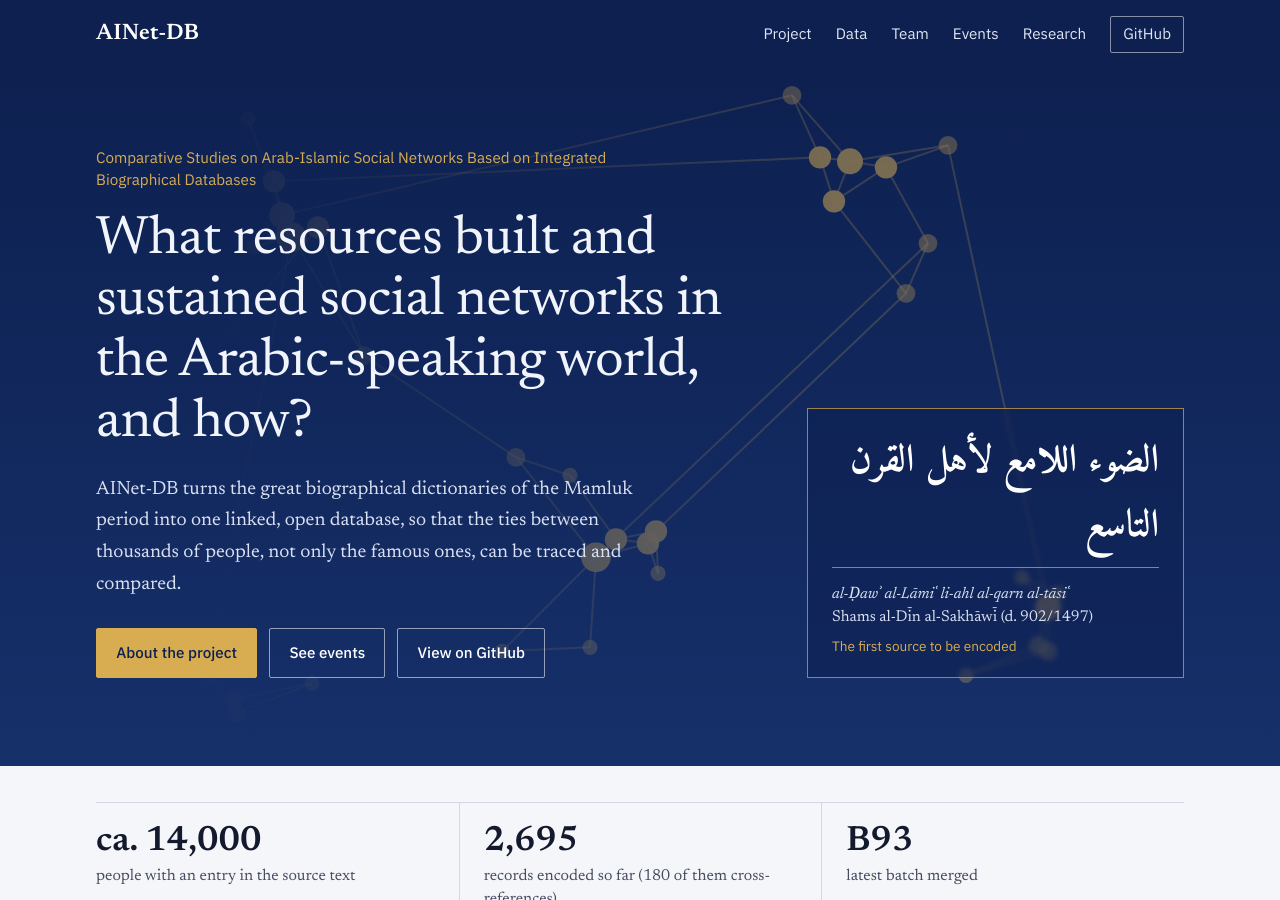
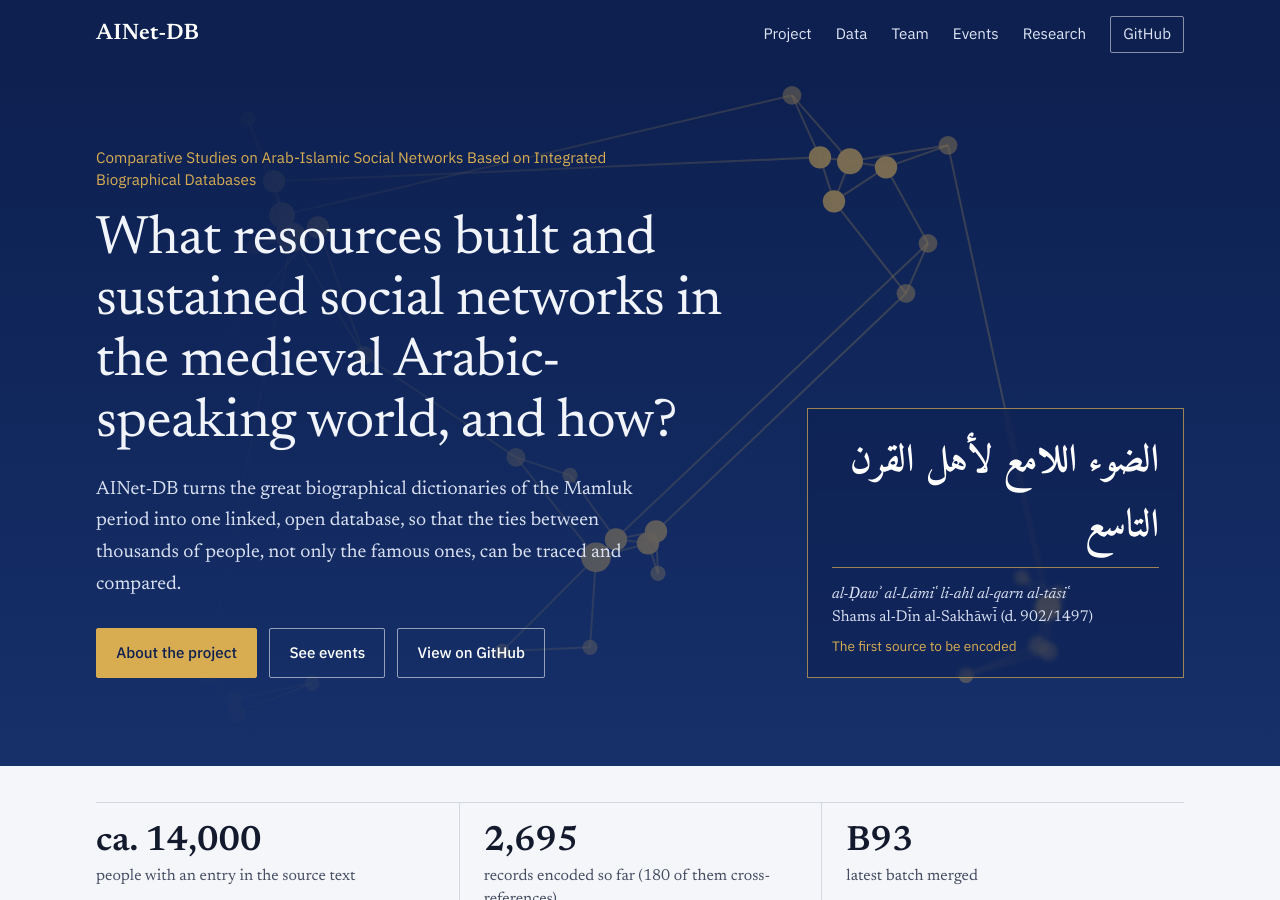
Before and after one commit to wkmisr/arab-islamic-networks, a Jekyll site: the page built from index.html, in a window 1280 px wide and 900 px high. Built offline with Jekyll 4.4.1, drawn with Linux system fonts in a browser that asks for light colours.

Commit message:
Update index.html

```diff
--- a/index.html
+++ b/index.html
@@ -7,7 +7,7 @@ title: Home
   <div class="wrap hero-grid">
     <div class="hero-text">
       <p class="project-name">Comparative Studies on Arab-Islamic Social Networks Based on Integrated Biographical Databases</p>
-      <h1>What resources built and sustained social networks in the Arabic-speaking world, and how?</h1>
+      <h1>What resources built and sustained social networks in the medieval Arabic-speaking world, and how?</h1>
       <p class="lede">{{ site.title }} turns the great biographical dictionaries of the Mamluk period into one linked, open database, so that the ties between thousands of people, not only the famous ones, can be traced and compared.</p>
       <p class="actions">
         <a class="btn primary" href="{{ '/project/' | relative_url }}">About the project</a>
```
